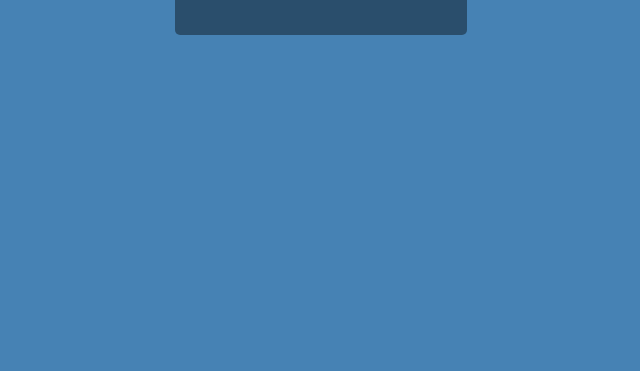
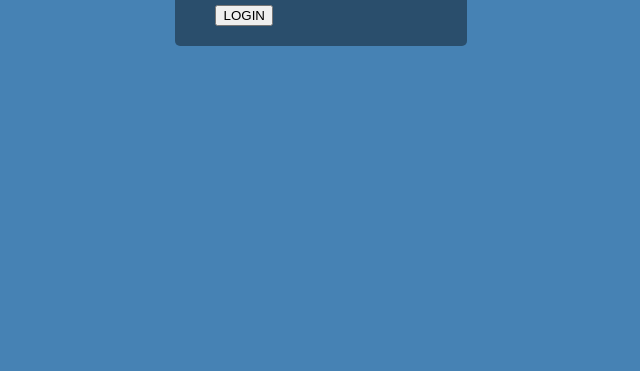
Before and after one commit to tgm070908/tgm070908.github.io, a plain HTML site: page home1.html in a window 1280 px wide. Shown: the part 429-800 px from the top of the page, without its empty margins (319-959 px from the left). Drawn offline with Linux system fonts and the light colour scheme; a web font is replaced by a local one.

Commit message:
Update home1.html

```diff
--- a/home1.html
+++ b/home1.html
@@ -4,5 +4,6 @@
 <body>
 <div class="container">
 <h1>WeSource.KR</h1>
+<span><button href="/login">LOGIN</button></span>
 </div>
 </body>
```
